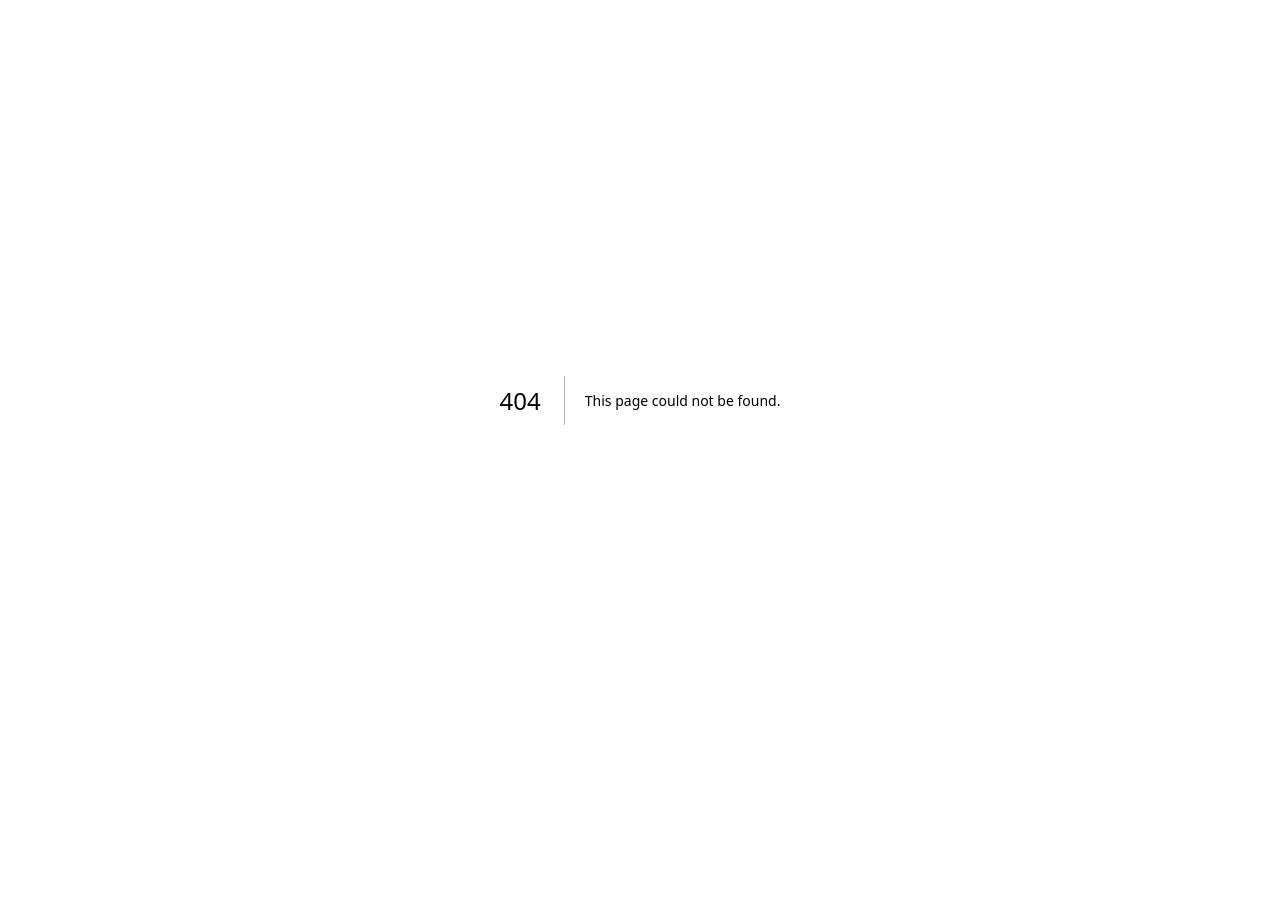
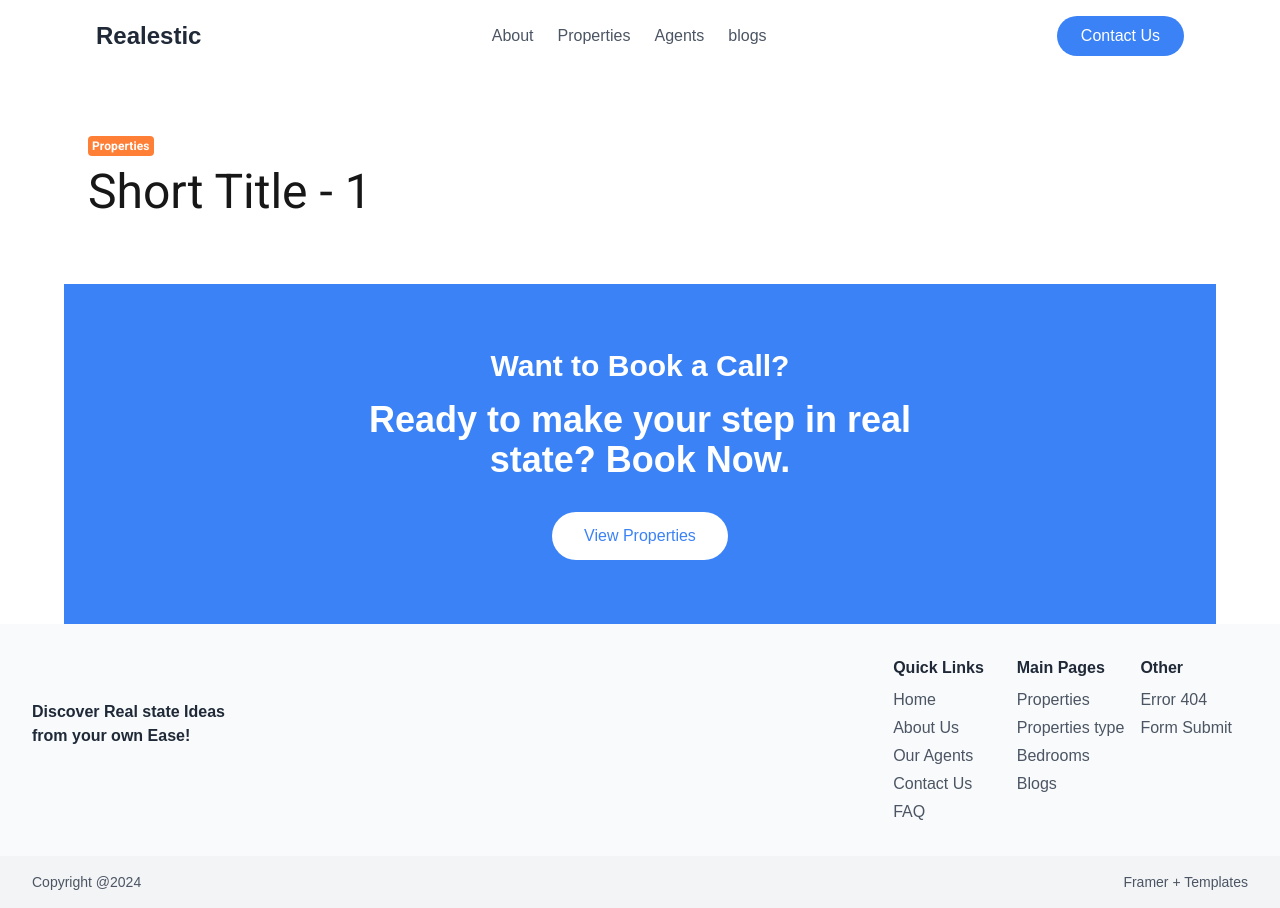
Before and after one commit to Yuki-kykyky/layout-demos, a Next.js app: page /properties/1 in a window 1280 px wide. Before the commit this address had no page. Before the commit the page ends 800 px from the top, so only its background shows below. Built offline with nearby package versions, Linux system fonts and the light colour scheme.

Commit message:
feat: update dynamic routes

```diff
--- a/app/common/section/random-groups.tsx
+++ b/app/common/section/random-groups.tsx
@@ -76,7 +76,10 @@ export const getVerticalCardGroups = () => {
     })
   );
 
-  return verticalCardGroups;
+  return verticalCardGroups.map((item, index) => ({
+    id: "vertical-card-" + index,
+    ...item,
+  }));
 };
 
 export const getVerticalCardWithoutImageGroups = () => {
--- a/app/common/woop-ui/index.ts
+++ b/app/common/woop-ui/index.ts
@@ -1,3 +1,4 @@
+"use client";
 // Avatar 相关
 export { WoopAvatar } from "./woop-avatar";
 export { type AvatarSize } from "./woop-avatar";
--- a/app/common/woop-ui/styles.ts
+++ b/app/common/woop-ui/styles.ts
@@ -1,3 +1,4 @@
+"use client";
 import { ColorPalette } from "@/app/common/styles/color-palette";
 import { CornerRadius, Shadows } from "@/app/common/styles/style-setting";
 import { Theme } from "@mui/material";
--- a/app/components/screen-to-code/components/v2/properties-section.tsx
+++ b/app/components/screen-to-code/components/v2/properties-section.tsx
@@ -1,5 +1,5 @@
 import React from "react";
-import { Container, Stack, Typography, Grid2, Box, Link } from "@mui/material";
+import { Container, Stack, Typography, Grid2, Box } from "@mui/material";
 import { WoopBadge, WoopBtn, VerticalCard } from "@/app/common/woop-ui";
 import { PropertiesSectionMatchProps } from "../../reference/v2/match-props";
 import { STCV2Routes } from "../../reference/route-reference";
@@ -14,6 +14,10 @@ export const PropertiesSection = () => {
 
   const handleClick = () => {
     router.push(properties.cta_button.path);
+  };
+
+  const handleCardClick = (id: string) => {
+    router.push(properties.card_item.dynamic_path.replace(":id", id));
   };
 
   return (
@@ -40,7 +44,12 @@ export const PropertiesSection = () => {
         <Grid2 container spacing={4} sx={{ mt: 6 }}>
           {verticalCards.map((card, index) => (
             <Grid2 key={index} size={{ xs: 12, md: 4 }}>
-              <VerticalCard {...card} />
+              <Box
+                onClick={() => handleCardClick(card.id)}
+                sx={{ cursor: "pointer" }}
+              >
+                <VerticalCard {...card} />
+              </Box>
             </Grid2>
           ))}
         </Grid2>
--- /dev/null
+++ b/app/components/screen-to-code/components/v2/property-detail.tsx
@@ -0,0 +1,23 @@
+import React from "react";
+import { Container, Stack, Typography, Box } from "@mui/material";
+import { WoopBadge } from "@/app/common/woop-ui";
+import { PropertiesSectionMatchProps } from "../../reference/v2/match-props";
+
+export const PropertyDetail = ({ id }: { id: string }) => {
+  const { eyebrowBadge, title } = PropertiesSectionMatchProps;
+
+  return (
+    <Box sx={{ bgcolor: "background.paper", py: 8 }}>
+      <Container>
+        <Stack spacing={4}>
+          <Stack>
+            <WoopBadge content={eyebrowBadge.content} />
+            <Typography variant={title.variant} sx={{ mt: 1 }}>
+              {title.content} - {id}
+            </Typography>
+          </Stack>
+        </Stack>
+      </Container>
+    </Box>
+  );
+};
--- a/app/components/screen-to-code/reference/route-reference.ts
+++ b/app/components/screen-to-code/reference/route-reference.ts
@@ -28,7 +28,7 @@ export const STCV2Routes = {
       },
       blogs: {
         list_page: { path: "/blogs" },
-        detail_page: { dynamic_path: "/blogs/:post_id" },
+        card_item: { dynamic_path: "/blogs/:post_id" },
       },
     },
   },
--- /dev/null
+++ b/app/properties/[id]/page.tsx
@@ -0,0 +1,22 @@
+import React from "react";
+import { PropertyDetail } from "@/app/components/screen-to-code/components/v2/property-detail";
+import { SharedLayout } from "@/app/components/shared-layout";
+
+interface Params {
+  id: string;
+}
+
+interface PageProps {
+  params: Promise<Params>;
+}
+
+export default async function PropertyPage({
+  params,
+}: PageProps) {
+  const resolvedParams = await params;
+  return (
+    <SharedLayout>
+      <PropertyDetail id={resolvedParams.id} />
+    </SharedLayout>
+  );
+}
```
